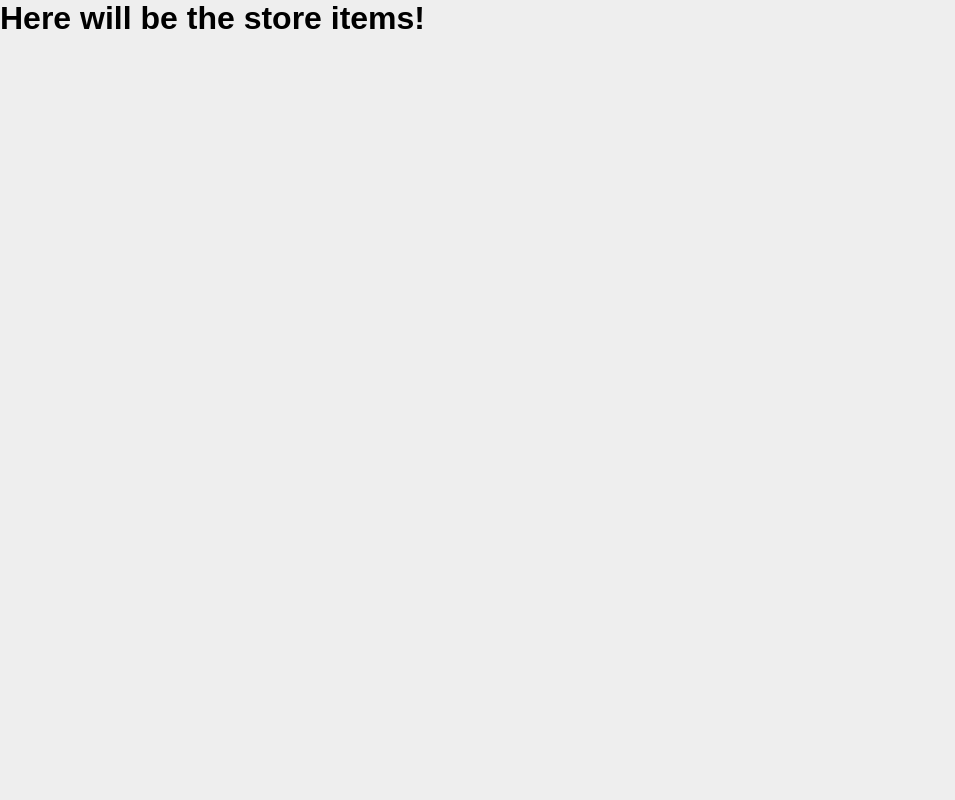
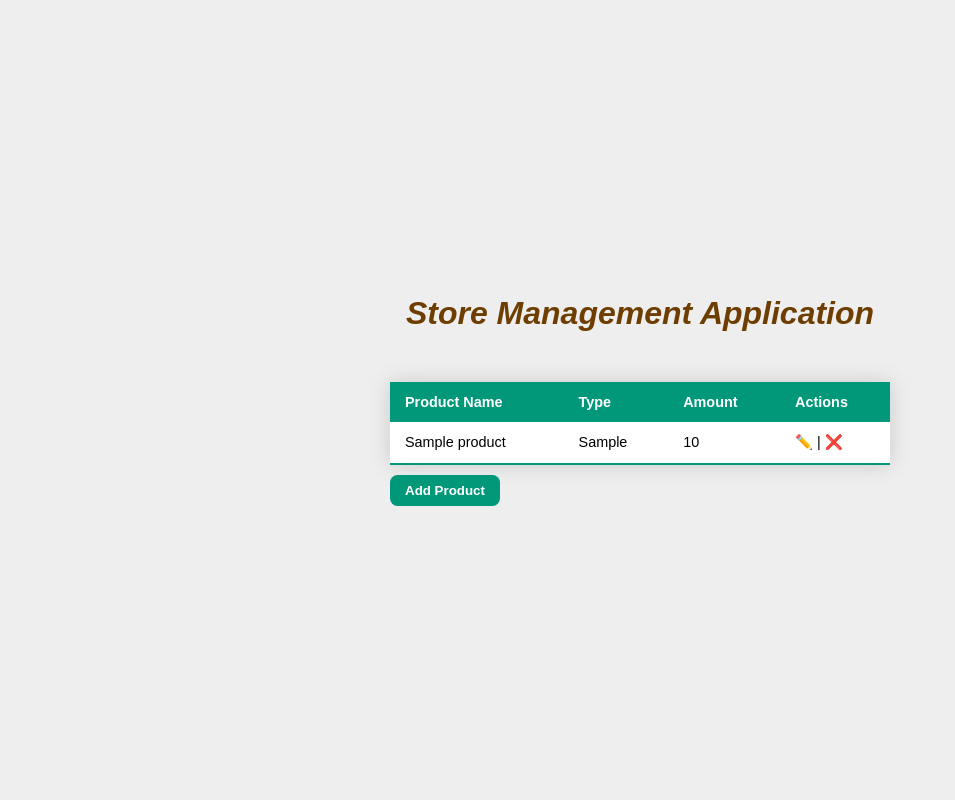
Before and after one commit to dev-gabrielchaves/Store-Inventory-Management, a Flask app: page /store-management in a window 1280 px wide. Shown: the whole page, without its empty margins (0-955 px from the left). Run offline with Flask 3, Linux system fonts and the light colour scheme; the visitor is signed in with stand-in values (Sample User, id 1); tables that the repository leaves empty hold one stand-in row (values such as "Sample post").

Commit message:
Configured store template and route
I've also applied some changes to the add product page

```diff
--- a/app/routes.py
+++ b/app/routes.py
@@ -5,7 +5,10 @@
 
 @app.route('/')
 def home():
-    return render_template('home.html')
+    if session.get('id'):
+        return redirect(url_for('store_management'))
+    else:
+        return render_template('home.html')
 
 @app.route('/register', methods=['POST', 'GET'])
 def register():
@@ -50,11 +53,11 @@
         flash("You haven't logged in yet!", 'error')
         return redirect(url_for('login'))
 
-# Undone
 @app.route('/store-management')
 def store_management():
     if session.get('id'):
-        return render_template('store_management.html')
+        products = Product.query.filter_by(user_id=session.get('id'))
+        return render_template('store_management.html', products=products)
     else:
         flash("You haven't logged in yet!", 'error')
         return redirect(url_for('login'))
--- a/app/static/main.css
+++ b/app/static/main.css
@@ -107,18 +107,6 @@
     font-style: italic;
     color: red;
 }
-/* Protected Page */
-.container h3 {
-    color: rgb(170, 101, 11);
-    margin-bottom: 10px;
-}
-.container ul {
-    list-style-type: none;
-}
-.container ul li {
-    color: rgb(170, 101, 11);
-    font-style: italic;
-}
 /* Flash Messages */
 .container .error,
 .container .success,
@@ -142,3 +130,66 @@
     background-color: rgb(252, 255, 90);
     color: black;
 }
+/* Store Page */
+/* Main Page */
+.home-title {
+    text-align: center;
+    font-style: italic;
+    color: white;
+}
+.users-table {
+    border-collapse: collapse;
+    margin: 17.5px 0 10px 0;
+    font-size: 0.9em;
+    font-family: sans-serif;
+    width: 100%;
+    min-width: 400px;
+    box-shadow: 0 0 20px rgba(0, 0, 0, 0.15);
+}
+.users-table thead tr {
+    background-color: #009879;
+    color: #ffffff;
+    text-align: left;
+}
+.users-table th,
+.users-table td {
+    padding: 12px 15px;
+}
+.users-table tbody tr {
+    border-bottom: 1px solid #dddddd;
+}
+.users-table tbody tr:nth-of-type(even) {
+    background-color: #f3f3f3;
+}
+.users-table tbody tr:nth-of-type(odd) {
+    background-color: white;
+}
+.users-table tbody tr:last-of-type {
+    border-bottom: 2px solid #009879;
+}
+.users-table tbody tr.active-row {
+    font-weight: bold;
+    color: #009879;
+}
+.home-btn {
+    padding: 8px 15px;
+    border-radius: 7.5px;
+    border: none;
+    background-color: #009879;
+    color: white;
+    font-weight: bold;
+    transition: opacity 0.15s;
+}
+.home-btn:hover {
+    cursor: pointer;
+    opacity: 0.9;
+}
+.home-btn:active {
+    opacity: 0.6;
+}
+/* Link */
+a {
+    text-decoration: none;
+    color: #009879;
+    font-weight: bold;
+}
--- a/app/templates/store_management.html
+++ b/app/templates/store_management.html
@@ -1,4 +1,27 @@
 {% extends 'base.html' %}
 {% block content %}
-    <h1>Here will be the store items!</h1>
+<div class="container">
+    <h1 class="home-title">Store Management Application</h1>
+    <table class="users-table">
+        <thead>
+            <tr>
+                <th>Product Name</th>
+                <th>Type</th>
+                <th>Amount</th>
+                <th>Actions</th>
+            </tr>
+        </thead>
+        <tbody>
+            {% for product in products %}
+            <tr>
+                <td>{{product.name}}</td>
+                <td>{{product.family}}</td>
+                <td>{{product.amount}}</td>
+                <td><a href="/edit/{{product.id}}">✏️</a> | <a href="/delete/{{product.id}}">❌</a></td>
+            </tr>
+            {% endfor %}
+        </tbody>
+    </table>
+    <button type="button" class="home-btn" onclick="window.location.href='/add-product'">Add Product</button>
+</div>
 {% endblock content %}
```
Also changed, not shown: app/forms.py (+8 -2 lines).
